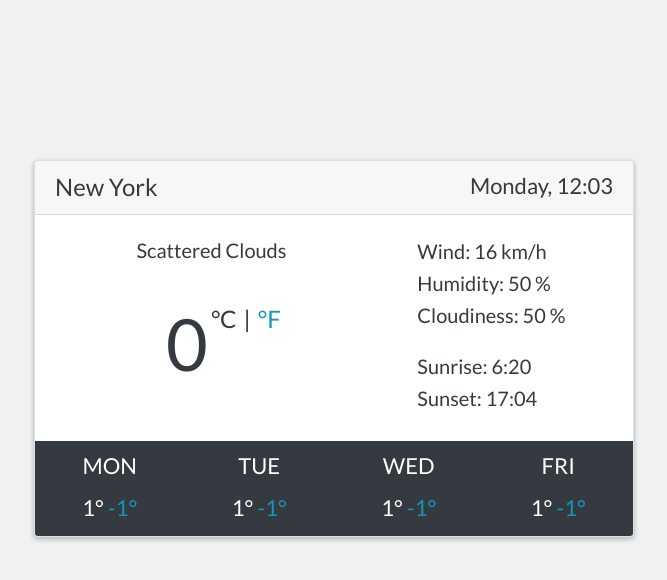
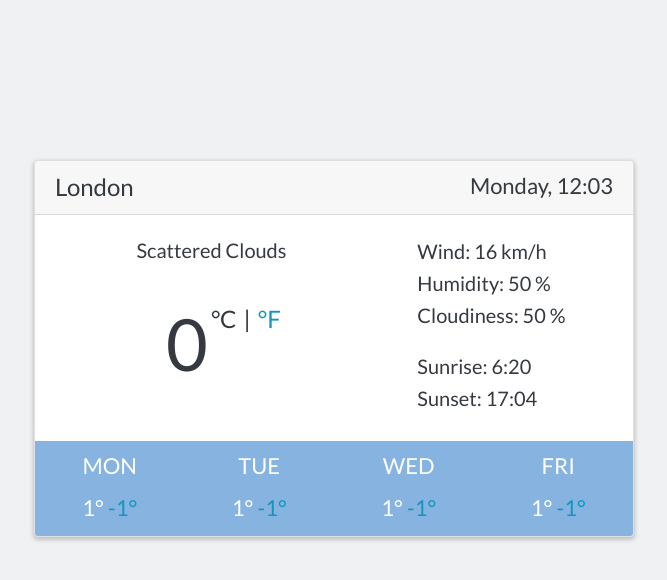
Before and after one commit to teddy9110/Amigo-Technical-Test, a website built with webpack: page dist/index.html in a window 1280 px wide. Shown: the whole page, without its empty margins (306-973 px from the left). Built offline with nearby package versions, Linux system fonts and the light colour scheme; no server answers.

Commit message:
change to css

```diff
--- a/src/modules/ui.js
+++ b/src/modules/ui.js
@@ -1,9 +1,9 @@
 const WEEKDAY = ["Sunday", "Monday", "Tuesday", "Wednesday", "Thursday", "Friday", "Saturday"];
 
 let weatherNow = {
-    city: "New York",
+    city: "London",
     cloudiness: 50,
-    country: "US",
+    country: "UK",
     desc: "scattered clouds",
     humidity: 50,
     sunrise: 1519626034,
@@ -61,6 +61,7 @@ function setForecast(forecast, metric){
   }
 
 function setForecastDay(day, num, forecast, metric){
+    console.log("boop")
     var min = metric ? FtoC(forecast[num].min).toFixed(0) : forecast[num].min.toFixed(0);
     var max = metric ? FtoC(forecast[num].max).toFixed(0) : forecast[num].max.toFixed(0);
     $(day + " > h3").text(forecast[num].weekday);
--- a/src/style.css
+++ b/src/style.css
@@ -94,7 +94,7 @@ tr.spaceUnder>td {
 }
 
 .card-img-bottom {
-  background-color: #343A40;
+  background-color: #86b3e0;
 }
 
 #attribution-text {
@@ -123,7 +123,7 @@ footer {
   position: absolute;
   bottom: 0;
   text-align: center;
-  background-color: rgba(0, 0, 0, 0.45);
+  background-color: #2670bb;
   font-family: Lato, sans-serif;
   font-size: 15px;
 }
```
Also changed, not shown: dist/bundle.js.
